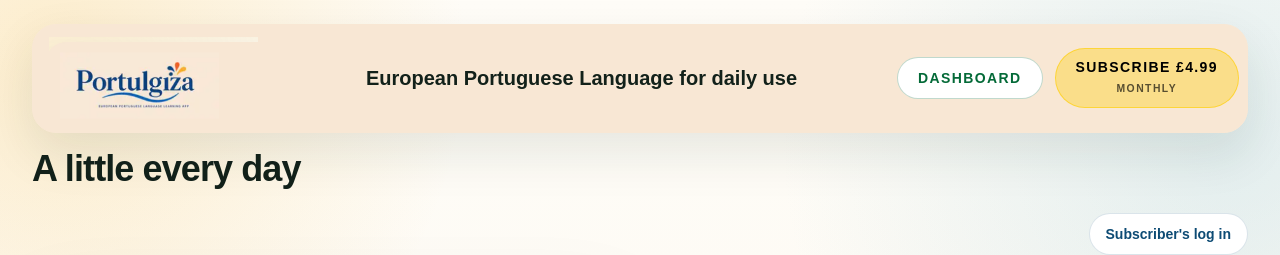
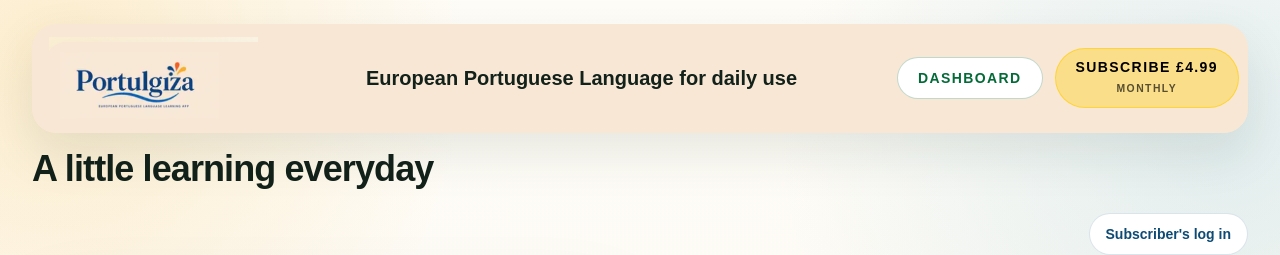
Before and after one commit to akgaza7/PORTULGIZA, a Next.js app in the folder site/: page / in a window 1280 px wide. Shown: the top 255 px of the page. Built offline with nearby package versions, Linux system fonts and the light colour scheme; no server answers.

Commit message:
Update daily learning heading
* Increase header logo size

* Update daily learning heading

---------

Co-authored-by: Akilla Durrani <276068792+akgaza7@users.noreply.github.com>

```diff
--- a/site/app/layout.tsx
+++ b/site/app/layout.tsx
@@ -58,7 +58,7 @@ export default function RootLayout({
           </nav>
           <div className="mt-4">
             <p className="font-display text-3xl font-bold tracking-tight text-ink sm:text-4xl">
-              A little every day
+              A little learning everyday
             </p>
           </div>
         </header>
```
